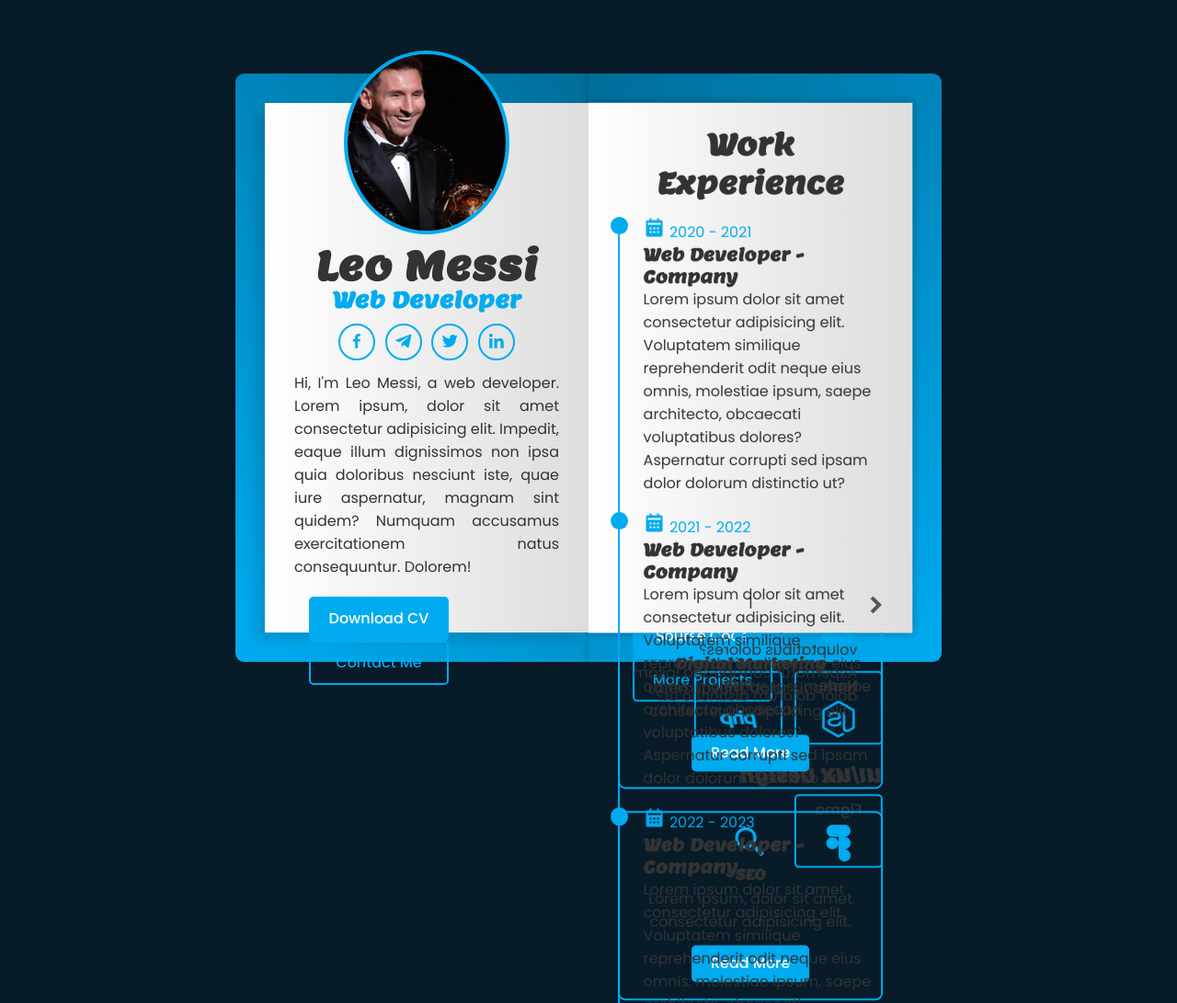
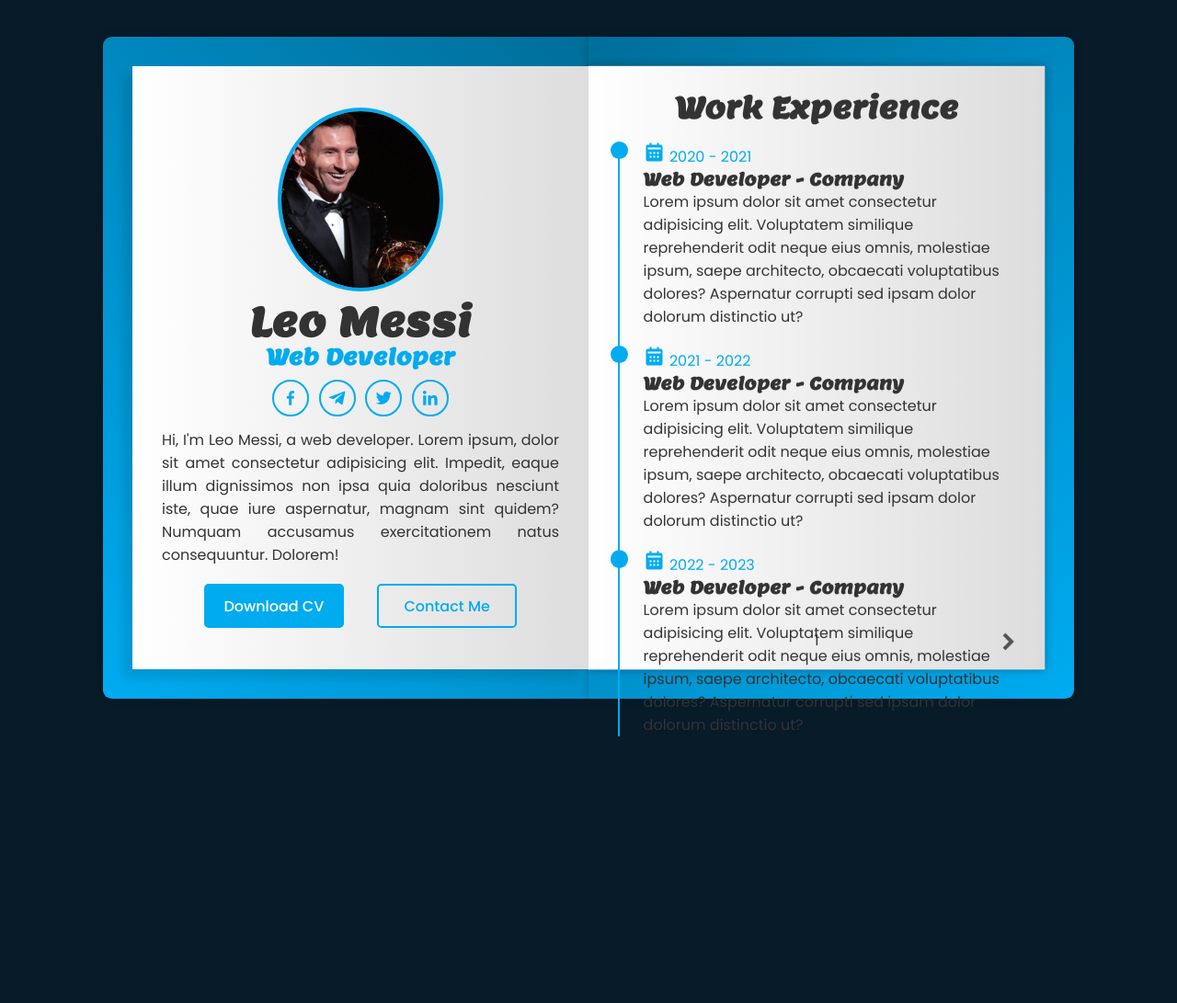
Before and after one commit to rudenko-vl/portfolio_website, a plain HTML site: page index.html in a window 1280 px wide. Shown: the top 1091 px of the page at 92% size. After the commit the page ends 801 px from the top, so only its background shows below. Drawn offline with nearby package versions, Linux system fonts and the light colour scheme.

Commit message:
fix wrapper

```diff
--- a/css/style.css
+++ b/css/style.css
@@ -22,10 +22,8 @@
 
 .wrapper {
   position: relative;
-  /* width: 66rem;
-  height: 45rem; */
-  width: 60vw;
-  height: 80vh;
+  width: 66rem;
+  height: 45rem;
   padding: 2rem;
   perspective: 250rem;
   animation: show-animate 2s forwards;
```
